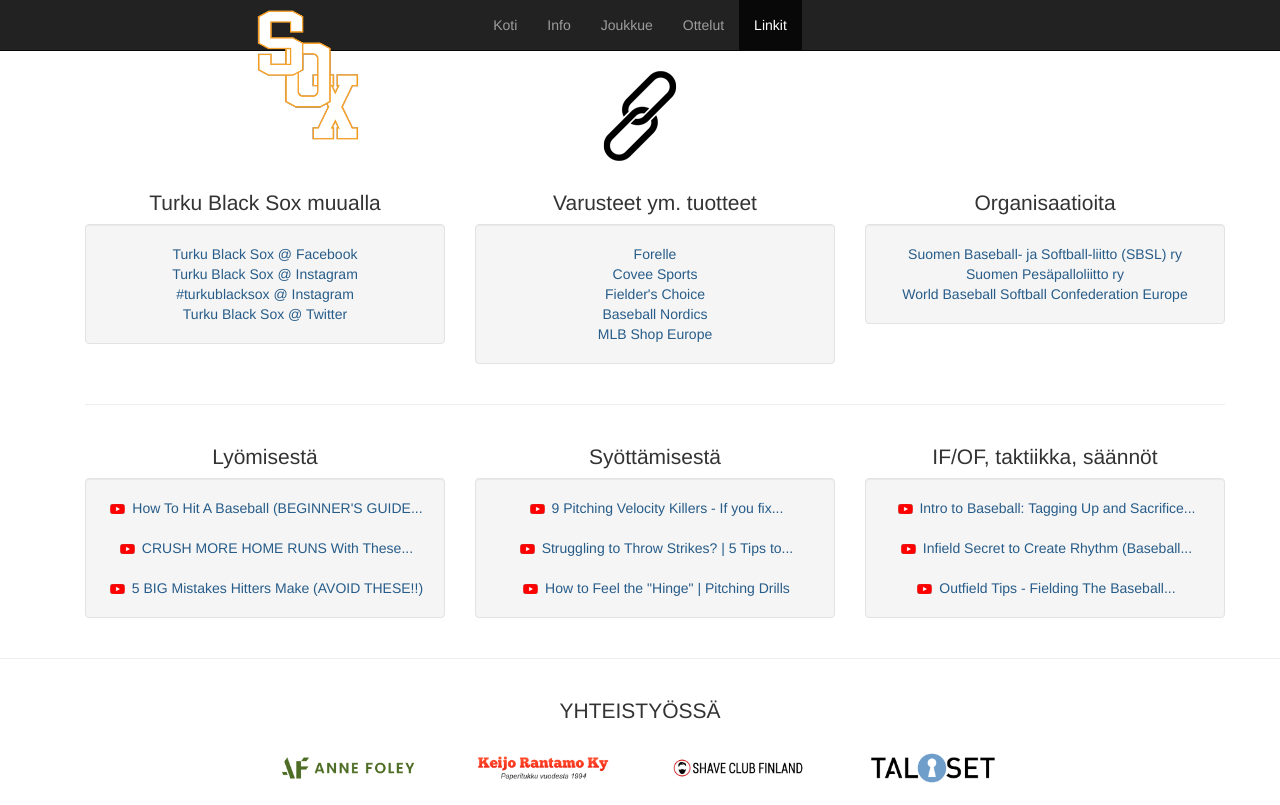
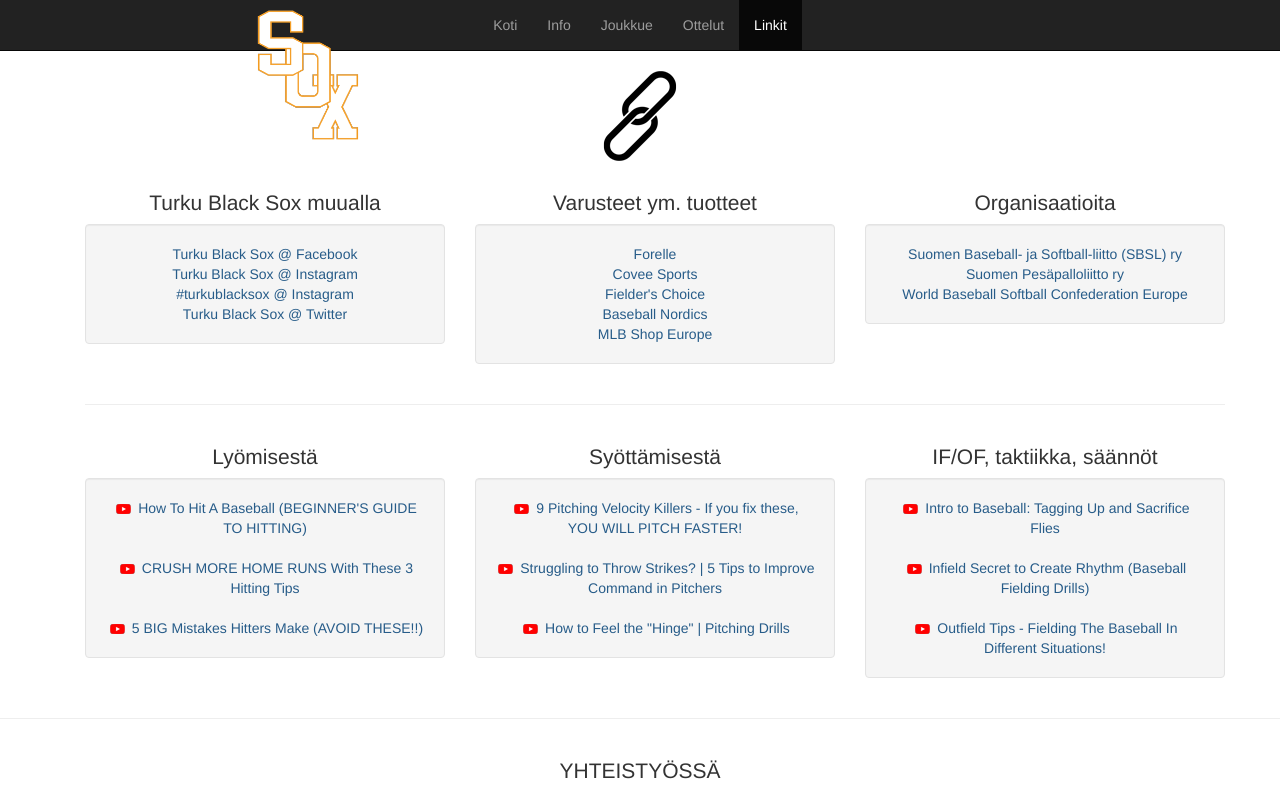
Before and after one commit to jhirvioja/turkublacksox, an Eleventy site: page src/linkit.njk in a window 1280 px wide. Shown: the top 805 px of the page. Built offline with nearby package versions, Linux system fonts and the light colour scheme; Eleventy itself is replaced by a stand-in of ours; files that its build step writes are made by us from their sources.

Commit message:
Changed url texts

```diff
--- a/src/linkit.njk
+++ b/src/linkit.njk
@@ -43,11 +43,11 @@
       <div class="well">
         <img src="{{ '/img/youtube.png' | url }}" alt="YouTube Icon" style="padding: 3px" />&nbsp<a
           href="https://youtu.be/nO3PKSAdUSw"
-          >How To Hit A Baseball (BEGINNER'S GUIDE...</a
+          >How To Hit A Baseball (BEGINNER'S GUIDE TO HITTING)</a
         ><br /><br />
         <img src="{{ '/img/youtube.png' | url }}" alt="YouTube Icon" style="padding: 3px" />&nbsp<a
           href="https://www.youtube.com/watch?v=gSyjScQnvqk"
-          >CRUSH MORE HOME RUNS With These...</a
+          >CRUSH MORE HOME RUNS With These 3 Hitting Tips</a
         ><br /><br />
         <img src="{{ '/img/youtube.png' | url }}" alt="YouTube Icon" style="padding: 3px" />&nbsp<a
           href="https://youtu.be/QeOhWV4hfyk"
@@ -60,11 +60,11 @@
       <div class="well">
         <img src="{{ '/img/youtube.png' | url }}" alt="YouTube Icon" style="padding: 3px" />&nbsp<a
           href="https://youtu.be/ZZQKsPt_g_Q"
-          >9 Pitching Velocity Killers - If you fix...</a
+          >9 Pitching Velocity Killers - If you fix these, YOU WILL PITCH FASTER!</a
         ><br /><br />
         <img src="{{ '/img/youtube.png' | url }}" alt="YouTube Icon" style="padding: 3px" />&nbsp<a
           href="https://youtu.be/pNT7f_JYIQU"
-          >Struggling to Throw Strikes? | 5 Tips to...</a
+          >Struggling to Throw Strikes? | 5 Tips to Improve Command in Pitchers</a
         ><br /><br />
         <img src="{{ '/img/youtube.png' | url }}" alt="YouTube Icon" style="padding: 3px" />&nbsp<a
           href="https://youtu.be/HiJFPA7JgSo"
@@ -77,15 +77,15 @@
       <div class="well">
         <img src="{{ '/img/youtube.png' | url }}" alt="YouTube Icon" style="padding: 3px" />&nbsp<a
           href="https://youtu.be/vjoIcUIgv5o"
-          >Intro to Baseball: Tagging Up and Sacrifice...</a
+          >Intro to Baseball: Tagging Up and Sacrifice Flies</a
         ><br /><br />
         <img src="{{ '/img/youtube.png' | url }}" alt="YouTube Icon" style="padding: 3px" />&nbsp<a
           href="https://youtu.be/eD5FBGs6jMY"
-          >Infield Secret to Create Rhythm (Baseball...</a
+          >Infield Secret to Create Rhythm (Baseball Fielding Drills)</a
         ><br /><br />
         <img src="{{ '/img/youtube.png' | url }}" alt="YouTube Icon" style="padding: 3px" />&nbsp<a
           href="https://youtu.be/AquPjo3lMS0"
-          >Outfield Tips - Fielding The Baseball...</a
+          >Outfield Tips - Fielding The Baseball In Different Situations!</a
         ><br />
       </div>
     </div>
```
